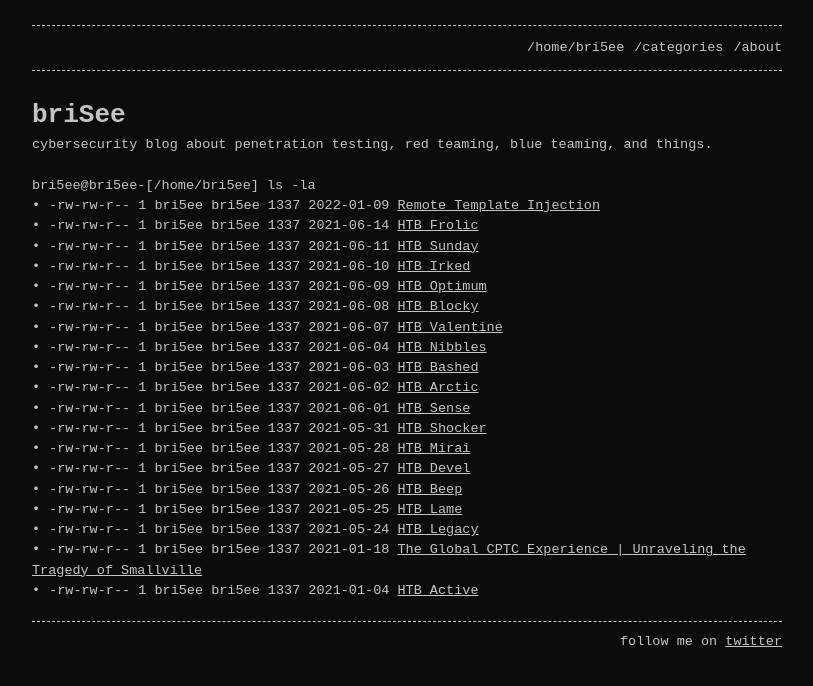
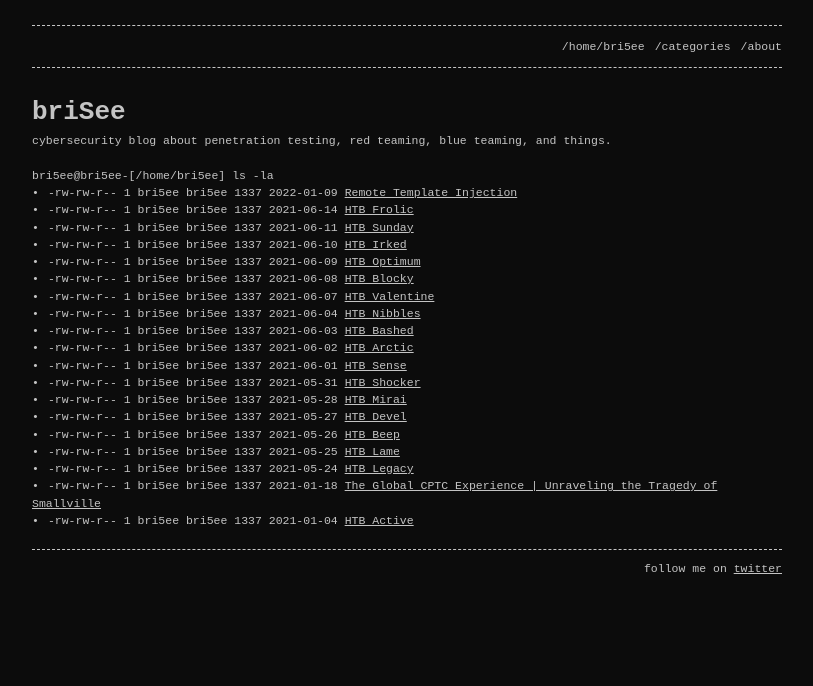
Before and after one commit to notbricey/brisee.github.io, a Jekyll site: the page built from index.md, in a window 1280 px wide. Shown: the top 686 px of the page, without its empty margins (233-1046 px from the left). Built offline with Jekyll 4.4.1, drawn with Linux system fonts in a browser that asks for light colours.

Commit message:
Update base.scss

```diff
--- a/_sass/base.scss
+++ b/_sass/base.scss
@@ -4,7 +4,7 @@
  * Style variables
  */
 $base-font-family:     'Barlow', monospace !default;
-$base-font-size:       13.5px !default;
+$base-font-size:       11.5px !default;
 $mobile-font-size:     13.5px !default;
 $base-line-height:     1.5 !default;
 $container-width:      90% !default;
@@ -104,6 +104,7 @@ textarea { vertical-align: top; }
  * Code and syntax highlighting
  */
 pre { background-color: #1f1f1f;  border: none; border-radius: 6px; padding: 4px;  overflow:auto;  font-size: 11px; color: rgba(255,255,255,0.8);  line-height: 1.0 !important;}
+p { word-wrap: break-word;  word-break: break-word;  white-space: pre-wrap; }
 .highlight .c { color: #999988; font-style: italic } /* Comment */
 /**.highlight .err { color: #a61717; background-color: #e3d2d2 } /* Error */
 .highlight .k { font-weight: bold } /* Keyword */
```
